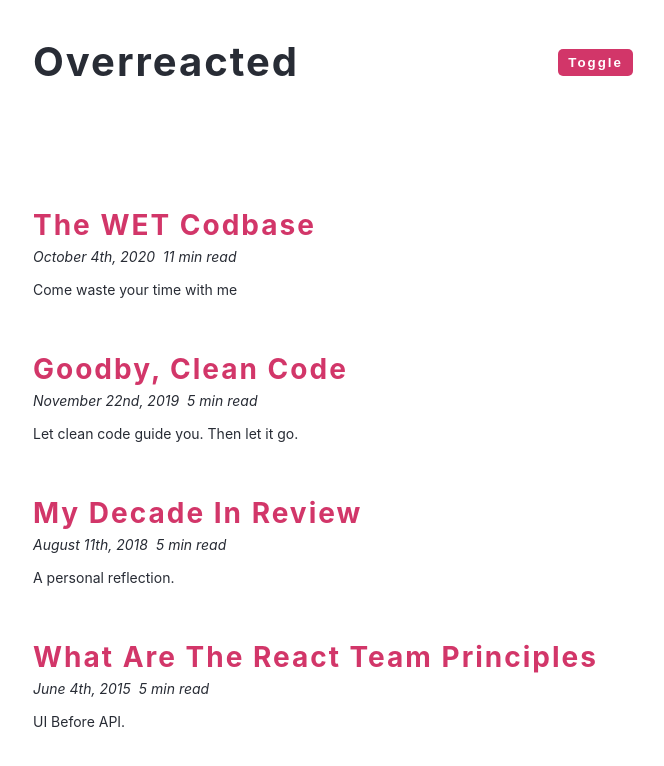
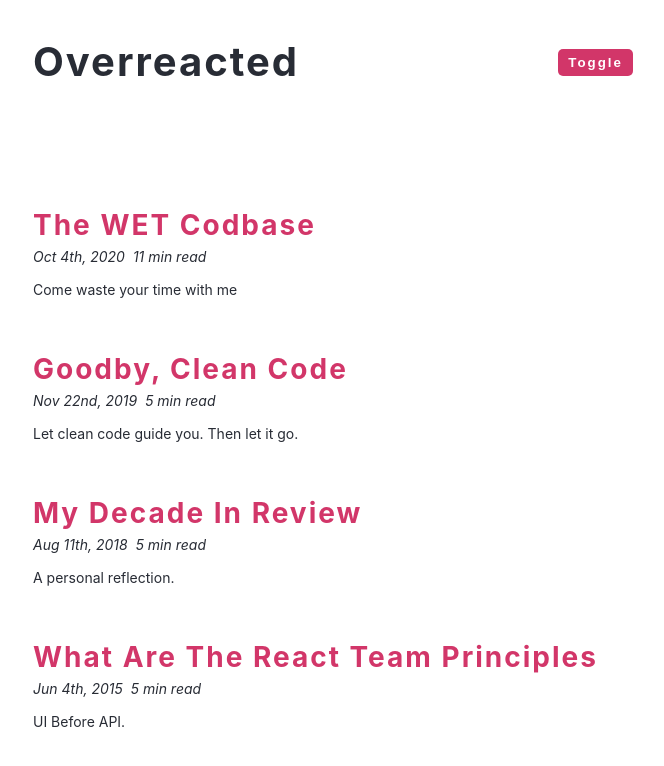
Before and after one commit to zgdino/dark-mode, a React (Create React App) app in the folder setup/: page / in a window 1280 px wide. Shown: the top 766 px of the page, without its empty margins (307-971 px from the left). Built offline with nearby package versions, Linux system fonts and the light colour scheme.

Commit message:
moment.js dates

```diff
--- a/setup/src/Article.js
+++ b/setup/src/Article.js
@@ -5,7 +5,7 @@
   return <article className="post">
     <h2>{title}</h2>
     <div className="post-info">
-      <span>{moment(date).format('MMMM Do, YYYY')}</span>
+      <span>{moment(date).format('MMM Do, YYYY')}</span>
       <span>{length} min read</span>
     </div>
     <p>{snippet}</p>
```
